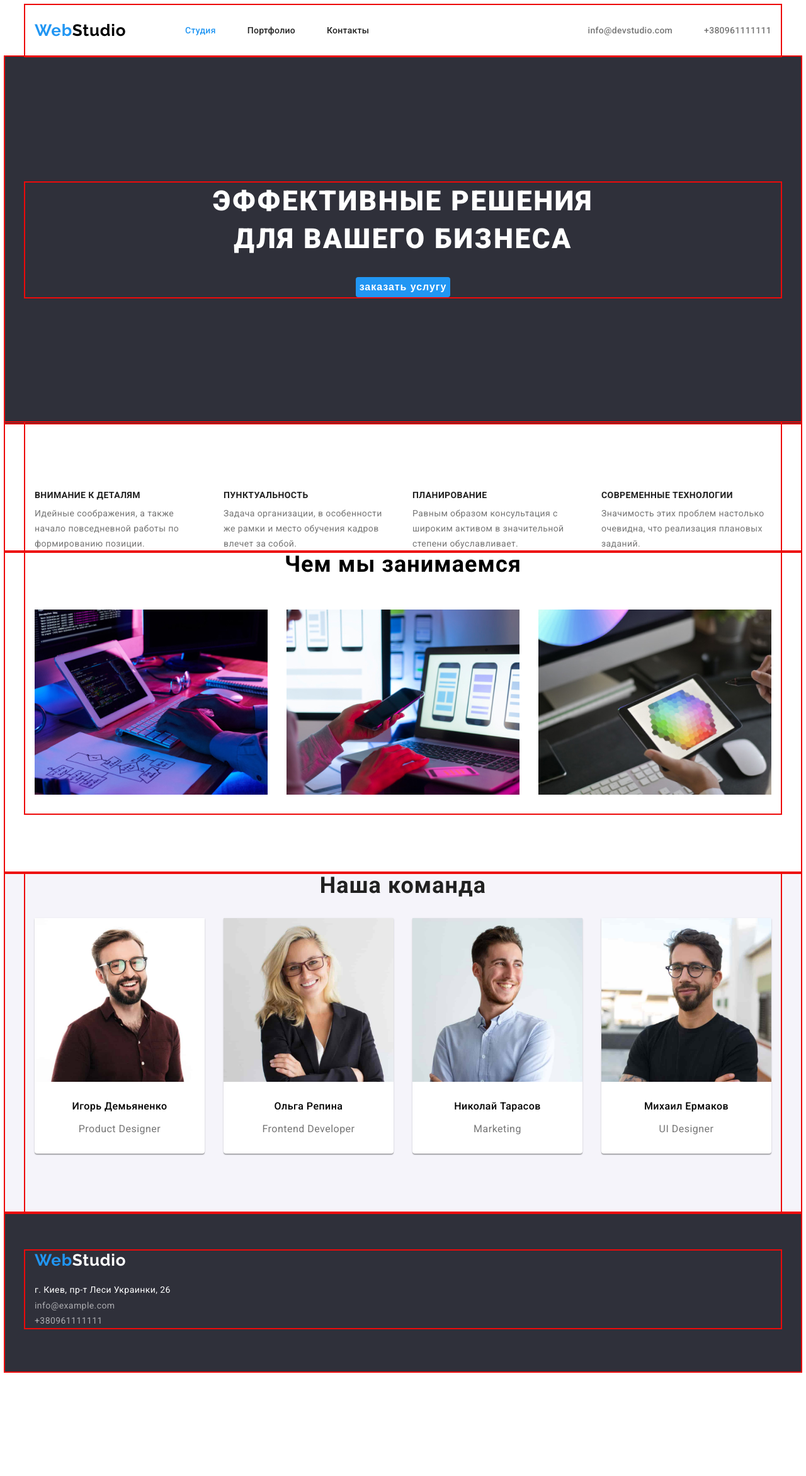
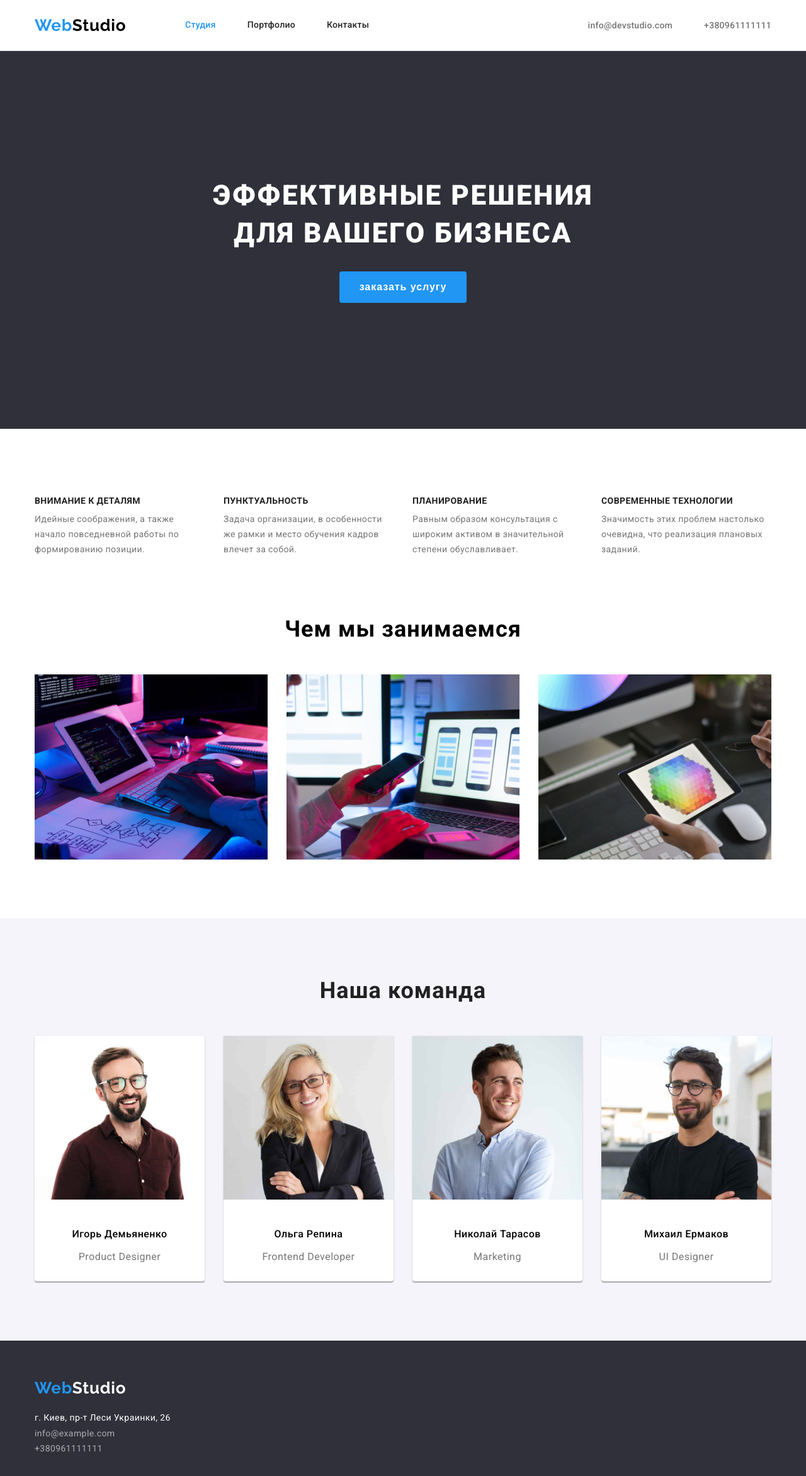
Before and after one commit to VadimTaranovskii/-goit-markup-hw-03, a plain HTML site: page index.html in a window 1280 px wide. Shown: the whole page at 63% size. Before the commit the page ends 2186 px from the top, so only its background shows below. Drawn offline with Linux system fonts and the light colour scheme.

Commit message:
index ready

```diff
--- a/css/styles.css
+++ b/css/styles.css
@@ -26,6 +26,7 @@ body {
     font-style: normal;
     letter-spacing: 0.03em;
     font-size: 14px;
+    margin: 0px;
 }
 
 h1,
@@ -45,7 +46,7 @@ ul {
     padding-left: 15px;
     padding-right: 15px;
     margin: auto;
-    outline: 2px solid #ed0a0a;*/
+    /*outline: 2px solid #ed0a0a;*/
 }
 
 /*.section {
@@ -66,7 +67,10 @@ img {
 .pointer {
     cursor: pointer
 }
-
+.section {
+    padding-top: 94px;
+    padding-bottom: 94px;
+}
 /*-----------------LOGO------------------------*/
 
 .header-logo,
@@ -101,7 +105,7 @@ img {
     align-items: center;
 }
 
-.header-item {
+.header-item .link{
     display: block;
     padding-top: 32px;
     padding-bottom: 32px;
@@ -113,7 +117,6 @@ img {
 
 .header-list {
     display: flex;
-    /*margin-left: 93px;*/
 }
 
 .header-item .link {
@@ -155,18 +158,20 @@ img {
     color: var(--main-color)
 }
 
+.header-list .link:hover {
+    color: var(--main-color);
+}
 /*-----------------HERO--------------------------*/
 
 .hero {
     background-color: var(--background-color);
     text-align: center;
     max-width: 1600px;
-    /*height: 600px;*/
     padding-top: 200px;
     padding-bottom: 200px;
     margin-left: auto;
     margin-right: auto;
-    outline: 2px solid #ed0a0a;*/
+    /*outline: 2px solid #ed0a0a;*/
 }
 
 .hero-title {
@@ -195,6 +200,10 @@ img {
     margin-top: 30px;
     cursor: pointer;
     border: none;
+    padding-top: 10px;
+    padding-bottom: 10px;
+    padding-right: 32px;
+    padding-left: 32px;
 }
 
 .hero-button:hover,
@@ -220,7 +229,7 @@ img {
 
 .feature-item {
     width: 270px;
-    margin-top: 94px;
+    /*margin-top: 94px;*/
     margin-bottom: 0px;
 }
 
@@ -246,7 +255,7 @@ img {
 }
 
 .features {
-    outline: 2px solid #ed0a0a;*/
+    /*outline: 2px solid #ed0a0a;*/
     /*padding-top: 94px;
     padding-bottom: 94px;*/
 }
@@ -256,10 +265,6 @@ img {
 .work-list {
     justify-content: space-between;
     display: flex;
-}
-
-.work-icon {
-    display: block;
 }
 
 /*.work-icon:not(:last-child) {
@@ -273,13 +278,14 @@ img {
     letter-spacing: 0.03em;
     color: var(--secondary-color);
     margin-bottom: 50px;
+    margin-top: 94px;
 }
 
-.work {
-    outline: 2px solid #ed0a0a;*/
-    padding-top: 94px;
-    padding-bottom: 94px;
-}
+/*.work {
+    outline: 2px solid #ed0a0a;
+    /*padding-top: 94px;*/
+    /*padding-bottom: 94px;
+}*/
 
 /*-----------------TEAM-SPACE--------------------*/
 
@@ -287,7 +293,7 @@ img {
     display: flex;
     justify-content: space-between;
     /*width: calc((100% - 90px) / 4);*/
-    padding-bottom: 94px;
+    /*padding-bottom: 94px;*/
 }
 
 .team-title {
@@ -296,13 +302,12 @@ img {
     line-height: 1.16;
     text-align: center;
     letter-spacing: 0.03em;
-    margin-bottom: 30px;
+    margin-bottom: 50px;
     color: var(--headertext-color);
 }
 
 .work-icon {
     display:block;
-    margin-bottom: 30px;
 }
 
 .team-item {
@@ -333,23 +338,25 @@ img {
     line-height: 19px;
     text-align: center;
     letter-spacing: 0.03em;
-    margin-bottom: 30px;
-    margin-top: 10px;
+    /*margin-bottom: 30px;*/
+    /*margin-top: 10px;*/
     color: var(--text-color);
 }
 
-.section-team {
+.section.team {
     background-color: var(--onetime-color);
-    /*width: 1600px;*/
     margin-left: auto;
     margin-right: auto;
-    outline: 2px solid #ed0a0a;*/
+    /*outline: 2px solid #ed0a0a;*/
 }
 
+.team-info {
+    padding-top: 30px;
+    padding-bottom: 30px;
+}
 /*-----------------FOOTER------------------------*/
 
-.footer-section {
-    /*width: 1600px;*/
+.footer.section {
     height: 252px;
     padding-top: 60px;
     padding-bottom: 60px;
@@ -401,9 +408,9 @@ img {
     color: var(--main-color);
 }
 
-.footer-section {
+.footer.section {
     background-color: var(--background-color);
-    outline: 2px solid #ed0a0a;*/
+    /*outline: 2px solid #ed0a0a;*/
 }
 
 .adress,
@@ -427,8 +434,8 @@ img {
 
 /*-----------------FILTER------------------------*/
 
-/*.filter-button.filter-link*/
-.button{
+.filter-button {
+    border: none;
     font-family: 'Roboto';
     font-style: normal;
     font-weight: 500;
@@ -440,24 +447,27 @@ img {
     cursor: pointer;
     border-radius: 4px;
     height: 38px;
-    border: none;
+    padding-top: 6px;
+    padding-bottom: 6px;
+    padding-right: 22px;
+    padding-left: 22px;
 }
 
-.filter-link:hover,
-.filter-link:focus {
+.filter-button:hover,
+.filter-button:focus {
     color: var(--light-color);
 }
 
-.filter-link:active {
+.filter-button:active {
     background-color: var(--main-color);
 }
 
-.filter-button .filter-link:hover,
-.filter-button .filter-link:focus {
+.filter-button:hover,
+.filter-button:focus {
     background-color: var(--main-color)
 }
 
-.filter-button .filter-link:active {
+.filter-button:active {
     color: var(--light-color)
 }
 
--- a/index.html
+++ b/index.html
@@ -53,8 +53,8 @@
 
     <!-- FEATURES -->
 
-    <section class="features">
-      <div class="container">
+    <section class="section">
+      <div class="container features">
         <h2 class="hidden-title">внимание к деталям</h2>
         <ul class="feature-list">
           <li class="feature-item">
@@ -90,11 +90,9 @@
           </li>
         </ul>
       </div>
-    </section>
 
       <!-- SERVICE -->
 
-    <section class="work">
       <div class="container">
         <h2 class="work-title">Чем мы занимаемся</h2>
         <ul class="work-list">
@@ -115,32 +113,40 @@
 
     <!-- TEAM-SPACE -->
 
-    <section class="section-team">
+    <section class="section team">
       <div class="container">
         <h2 class="team-title">Наша команда</h2>
         <ul class="team-list">
           <li class="team-item">
             <img class="work-icon" src="./img/igor.jpg" alt="продукт дизайнер Игорь" width="270" />
+            <div class="team-info">
               <h3 class="name-title">Игорь Демьяненко</h3>
               <p lang="en" class="team-text">Product Designer</p>
+            </div>
           </li>
 
           <li class="team-item">
             <img class="work-icon" src="./img/olga.jpg" alt="фронтенд разработчик Ольга" width="270" />
+            <div class="team-info">
               <h3 class="name-title">Ольга Репина</h3>
               <p lang="en" class="team-text">Frontend Developer</p>
+            </div>
           </li>
 
           <li class="team-item">
             <img class="work-icon" src="./img/nikolai.jpg" alt="маркетолог Николай" width="270" />
+            <div class="team-info">
               <h3 class="name-title">Николай Тарасов</h3>
               <p lang="en" class="team-text">Marketing</p>
+            </div>
           </li>
 
           <li class="team-item">
             <img class="work-icon" src="./img/michail.jpg" alt="дизайнер Михаил" width="270" />
+            <div class="team-info">
               <h3 class="name-title">Михаил Ермаков</h3>
               <p lang="en" class="team-text">UI Designer</p>
+            </div>
           </li>
         </ul>
       </div>
@@ -149,7 +155,7 @@
 
   <!-- FOOTER -->
 
-  <footer class="footer-section">
+  <footer class="footer section">
     <div class="container">
       <a href="./index.html" lang="en" class="footer-logo">Web<span class="accent-logo">Studio</span></a>
       <address>
```
Lines whose indentation alone changed are shown as unchanged.
